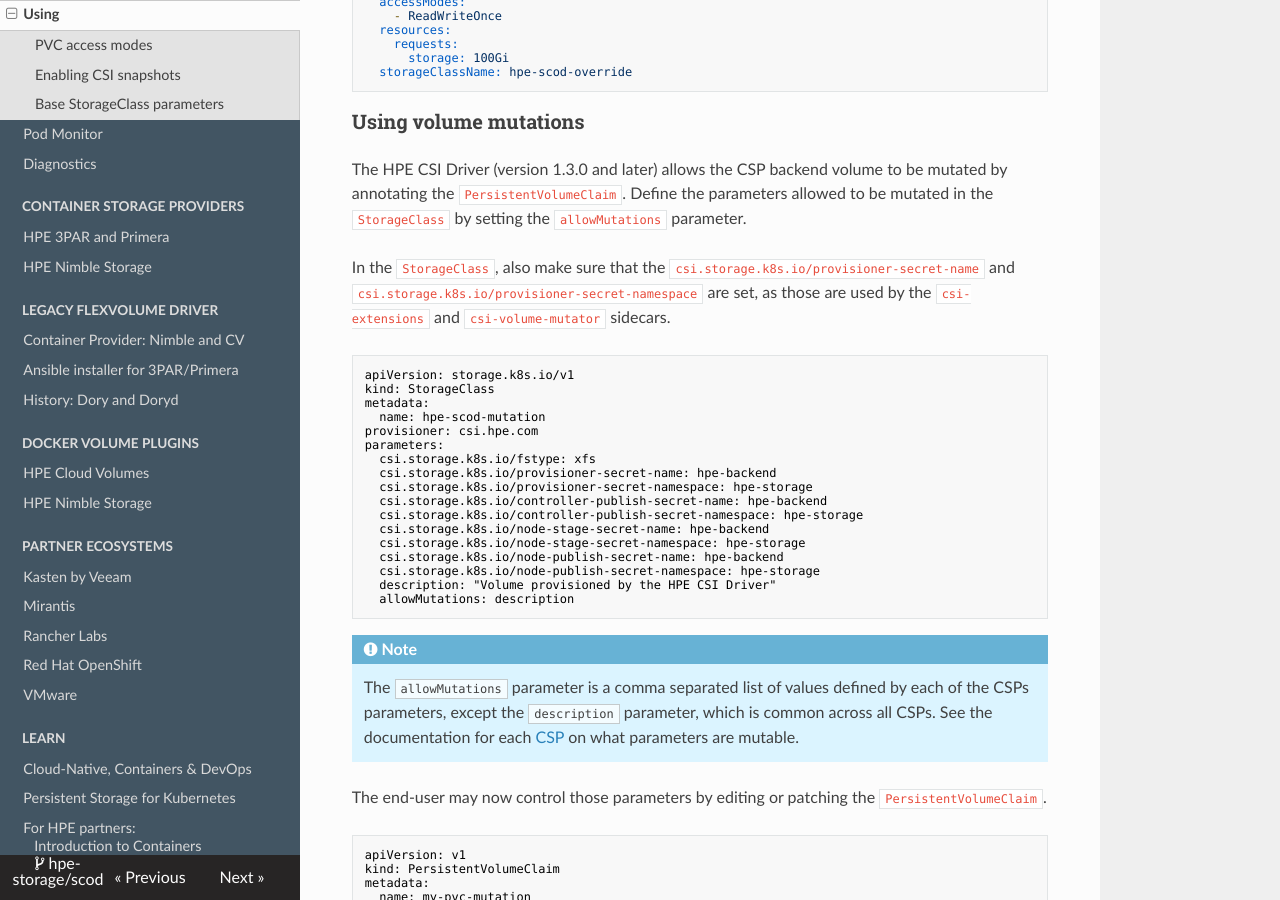
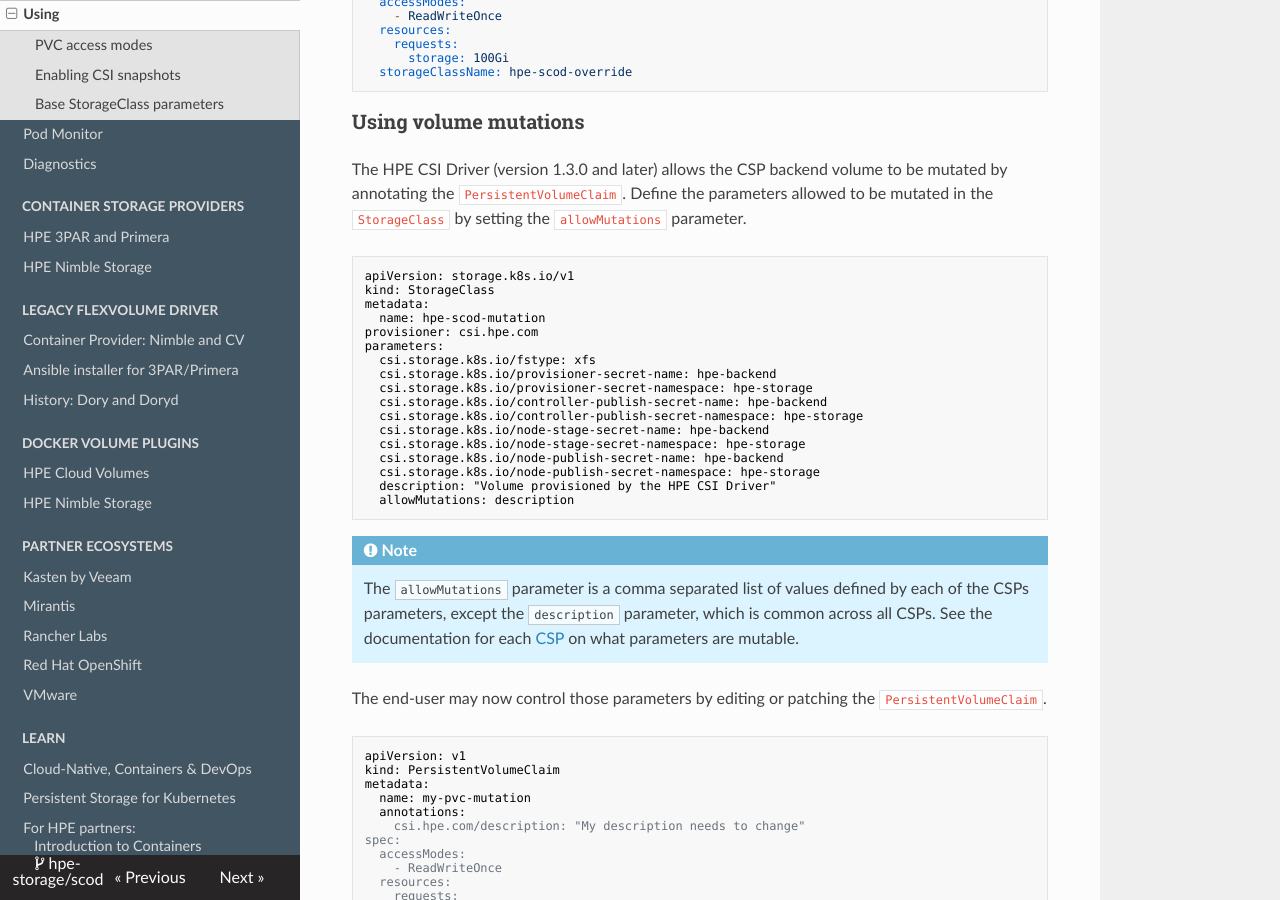
Before and after one commit to hpe-storage/scod, an MkDocs documentation site: the page built from docs/csi_driver/using.md, in a window 1280 px wide and 900 px high, scrolled down 15285 px. Built offline with MkDocs 1.6.1, drawn with Linux system fonts in a browser that asks for light colours; nearby versions of some CDN libraries.

Commit message:
fix provisioner reference
Signed-off-by: Chris Snell <snell.chris@gmail.com>

````diff
--- a/docs/csi_driver/using.md
+++ b/docs/csi_driver/using.md
@@ -660,8 +660,6 @@
 
 The HPE CSI Driver (version 1.3.0 and later) allows the CSP backend volume to be mutated by annotating the `PersistentVolumeClaim`. Define the parameters allowed to be mutated in the `StorageClass` by setting the `allowMutations` parameter.
 
-In the `StorageClass`, also make sure that the `csi.storage.k8s.io/provisioner-secret-name` and `csi.storage.k8s.io/provisioner-secret-namespace` are set, as those are used by the `csi-extensions` and `csi-volume-mutator` sidecars.
-
 ```markdown
 apiVersion: storage.k8s.io/v1
 kind: StorageClass
````
